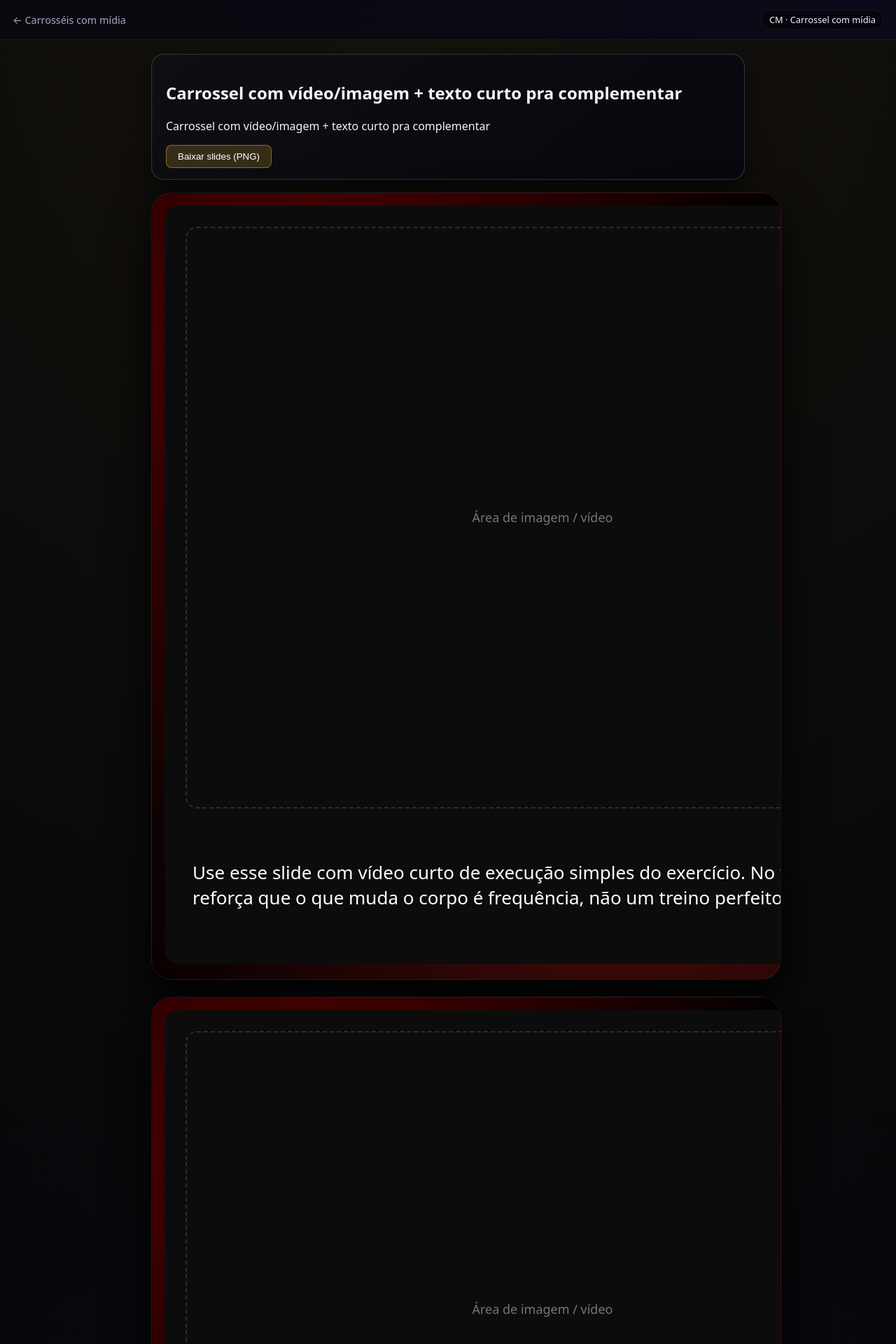
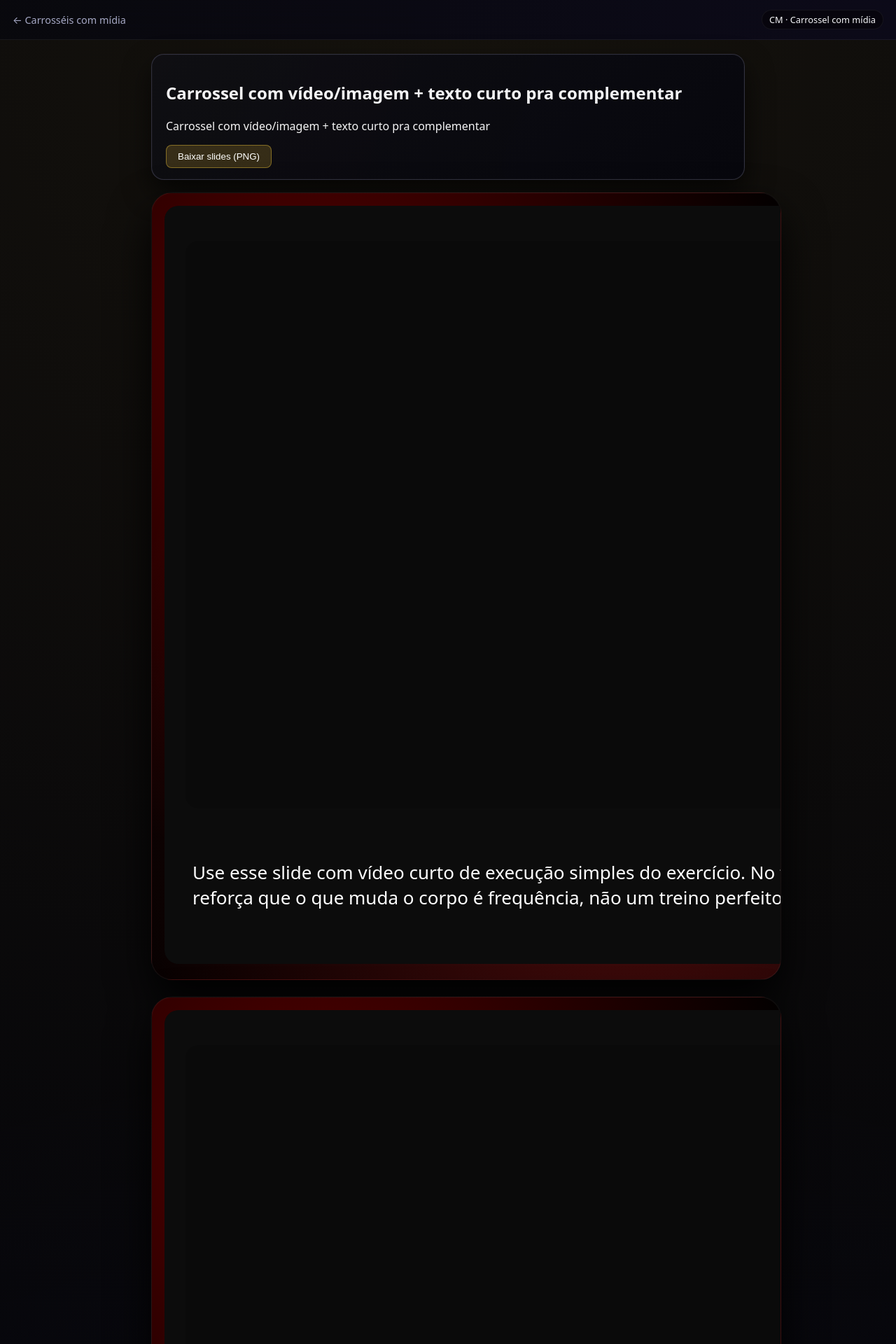
Before and after one commit to mbritodowglas-collab/fabrica-conteudo, a Jekyll site: the page built from content/carrossel-media/teste-post.md, in a window 1280 px wide. Shown: the top 1920 px of the page at 70% size. Built offline with Jekyll 4.4.1, drawn with Linux system fonts in a browser that asks for light colours; some of the changed text lies outside the part shown.

Commit message:
Atualizar o style.css

```diff
--- a/assets/css/style.css
+++ b/assets/css/style.css
@@ -2218,3 +2218,32 @@ main {
   font-size: 26px;
   line-height: 1.4;
 }
+
+/* ===== ÁREA DE MÍDIA LIMPA (sem texto e sem borda) ===== */
+
+.cm-card__media {
+  width: 100%;
+  height: 55%;
+  margin-top: 20px;
+  border-radius: 18px;
+  background: rgba(0,0,0,0.15); /* leve escurecido só pra referência visual */
+  overflow: hidden;
+  position: relative;
+}
+
+/* remove totalmente o placeholder antigo */
+.cm-card__media-placeholder {
+  display: none !important;
+}
+
+.cm-card__media-label,
+.cm-card__media-path {
+  display: none !important;
+}
+
+/* Se quiser deixar totalmente invisível, use este em vez do acima: */
+/*
+.cm-card__media {
+  background: transparent;
+}
+*/
```
